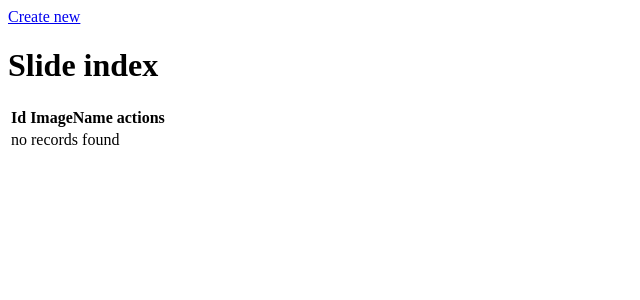
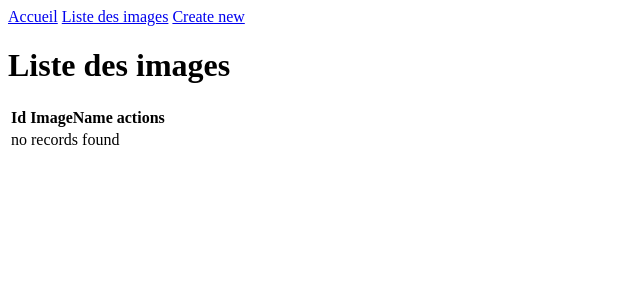
Before and after one commit to nbr-23/slide, a Symfony app: template templates/slide/list.html.twig in a window 1280 px wide. Shown: the top 300 px of the page, without its empty margins (0-640 px from the left). Run offline with Twig, Linux system fonts and the light colour scheme; the template is opened without the code that fills it, so the values that code supplies are empty; some libraries are stand-ins or nearby versions.

Commit message:
some twig modifications

```diff
--- a/templates/base.html.twig
+++ b/templates/base.html.twig
@@ -1,12 +1,21 @@
 <!DOCTYPE html>
 <html>
+
 <head>
     <meta charset="UTF-8">
     <title>{% block title %}Welcome!{% endblock %}</title>
     {% block stylesheets %}{% endblock %}
 </head>
+
 <body>
+
+        <div class="col-lg-12">
+            <a href="{{ path('slide_index')}}">Accueil</a>
+            <a href="{{ path('slide_list')}}">Liste des images</a>
             {% block body %}{% endblock %}
             {% block javascripts %}{% endblock %}
+        </div>
+
 </body>
+
 </html>
--- a/templates/slide/list.html.twig
+++ b/templates/slide/list.html.twig
@@ -1,12 +1,12 @@
 {% extends 'base.html.twig' %}
 
-{% block title %}Slide Table{% endblock %}
+{% block title %}Liste{% endblock %}
 
 {% block body %}
 
 <a href="{{ path('slide_new') }}">Create new</a>
-
-    <h1>Slide index</h1>
+<div class="row">
+    <h1>Liste des images</h1>
 
     <table class="table">
         <thead>
@@ -17,7 +17,7 @@
             </tr>
         </thead>
         <tbody>
-        {% for slide in slides %}
+            {% for slide in slides %}
             <tr>
                 <td>{{ slide.id }}</td>
                 <td>{{ slide.imageName }}</td>
@@ -27,13 +27,13 @@
                     {{ include('slide/_delete_form.html.twig') }}
                 </td>
             </tr>
-        {% else %}
+            {% else %}
             <tr>
                 <td colspan="3">no records found</td>
             </tr>
-        {% endfor %}
+            {% endfor %}
         </tbody>
     </table>
 
-
+</div>
 {% endblock %}
--- a/templates/slide/new.html.twig
+++ b/templates/slide/new.html.twig
@@ -3,7 +3,7 @@
 {% block title %}New Slide{% endblock %}
 
 {% block body %}
-    <h1>Create new Slide</h1>
+    <h1>Ajouter une image</h1>
 
     {{ include('slide/_form.html.twig') }}
 
```
Also changed, not shown: templates/slide/slide.html.twig (+7 -2 lines), 1 other file. Lines whose indentation alone changed are shown as unchanged.
